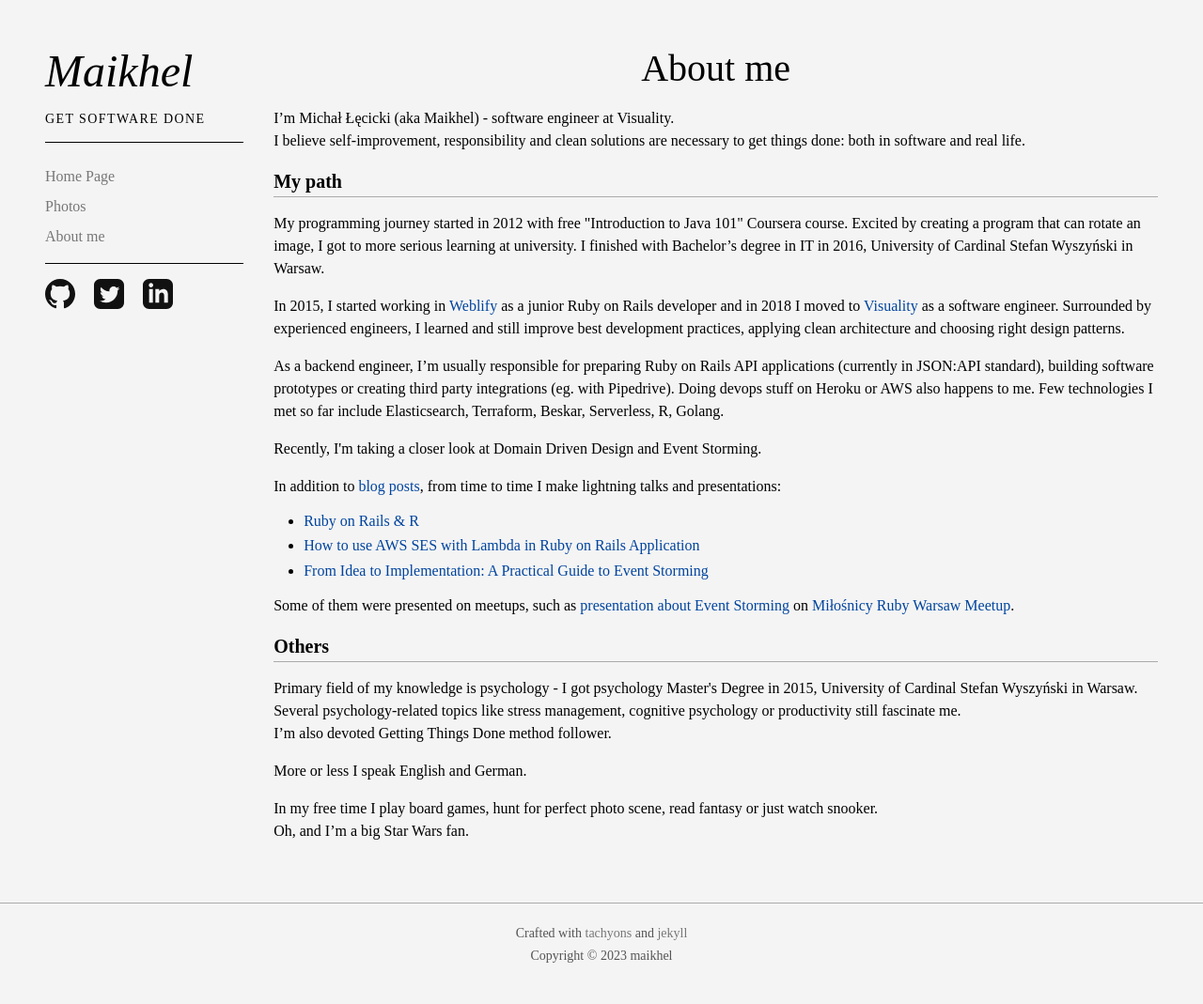
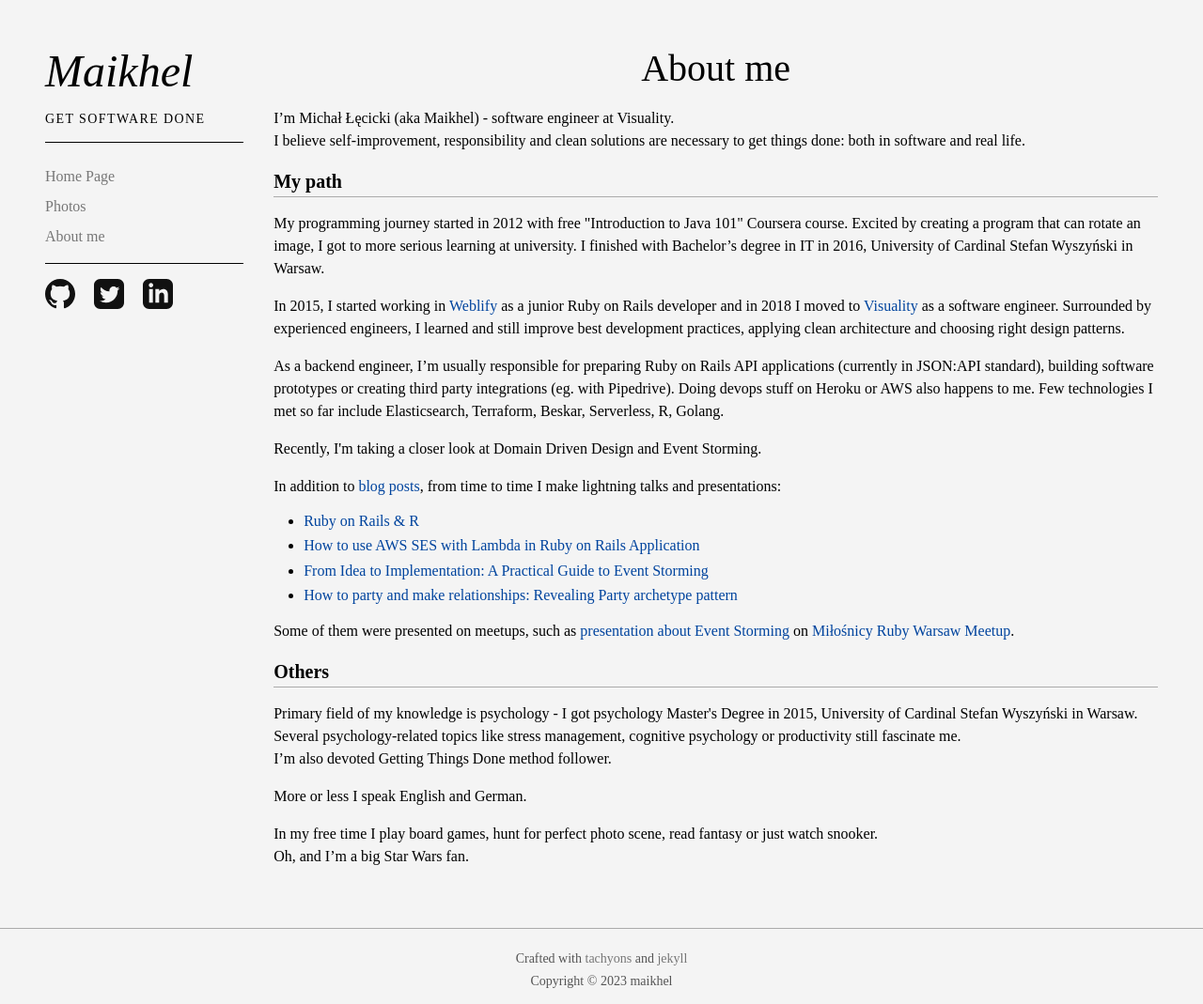
Before and after one commit to maikhel/maikhel.github.io, a Jekyll site: the page built from about.html, in a window 1280 px wide. Shown: the whole page at 94% size. Built offline with Jekyll 4.4.1, drawn with Linux system fonts in a browser that asks for light colours; before the commit the page ends 1042 px from its top, so only the background shows below that.

Commit message:
Add link to Party archetype presentation

```diff
--- a/about.html
+++ b/about.html
@@ -42,7 +42,8 @@ title: About me
       <a href="https://www.youtube.com/watch?v=pnz-y8sEBOk" target="_blank" title="Ruby on Rails & R" class="link dark-blue dark--gold dim">Ruby on Rails & R</a>
     </li>
     <li class="pb2"> <a href="https://www.youtube.com/watch?v=lLByVFjsIpY" target="_blank" title="AWS SES with Lambda in Ruby on Rails Application" class="link dark-blue dark--gold dim">How to use AWS SES with Lambda in Ruby on Rails Application</a></li>
-    <li> <a href="https://www.youtube.com/watch?v=JTjHMQh-6jw" target="_blank" title="From Idea to Implementation: A Practical Guide to Event Storming" class="link dark-blue dark--gold dim">From Idea to Implementation: A Practical Guide to Event Storming</a></li>
+    <li class="pb2"> <a href="https://www.youtube.com/watch?v=JTjHMQh-6jw" target="_blank" title="From Idea to Implementation: A Practical Guide to Event Storming" class="link dark-blue dark--gold dim">From Idea to Implementation: A Practical Guide to Event Storming</a></li>
+    <li> <a href="https://speakerdeck.com/maikhel/business-archetype-patterns-archetype-party" target="_blank" title="How to party and make relationships: Revealing Party archetype pattern" class="link dark-blue dark--gold dim">How to party and make relationships: Revealing Party archetype pattern</a></li>
   </ul>
 
   <p class="lh-copy">
```
